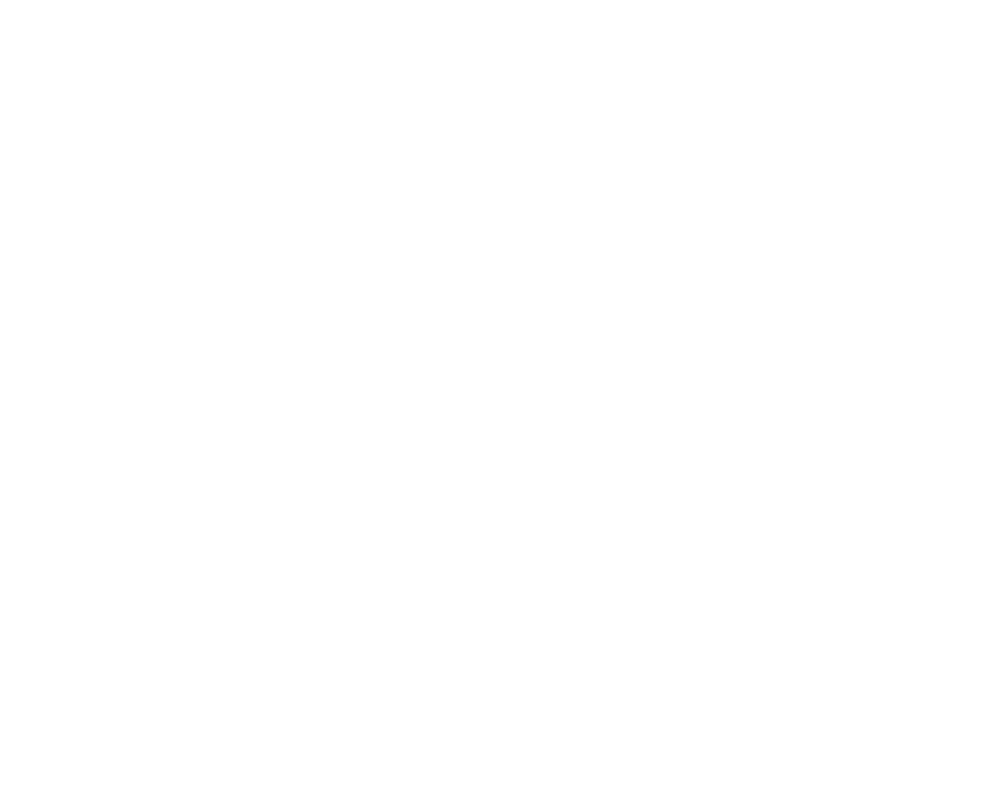
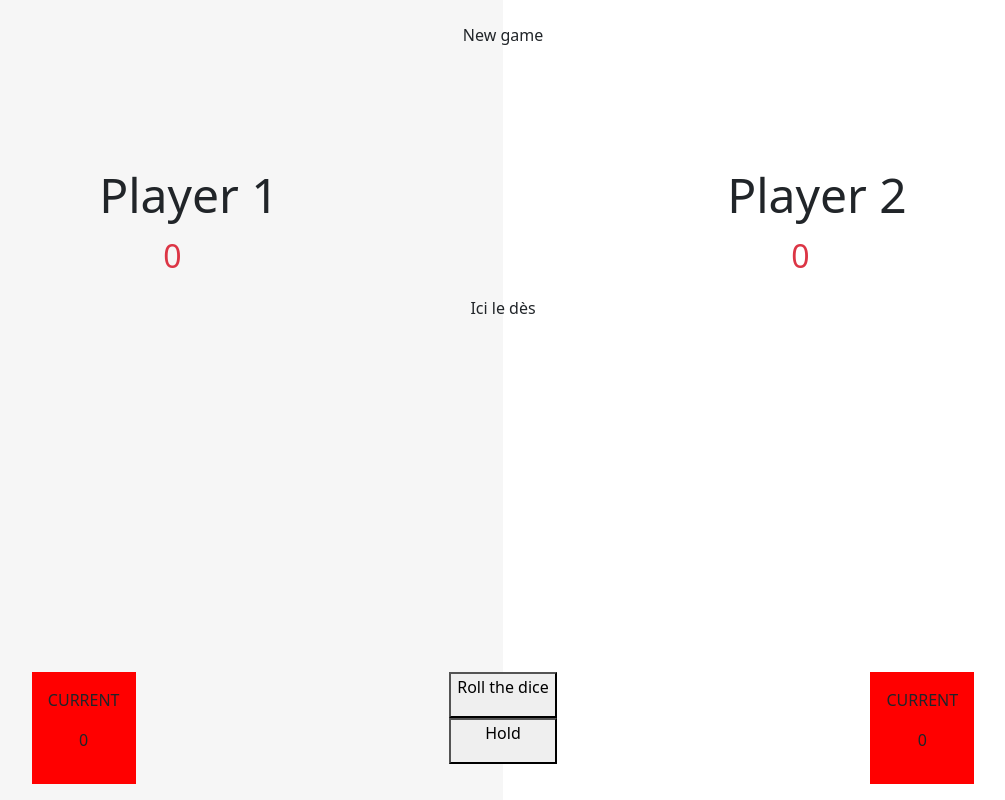
Before and after one commit to BenBzn/BenBzn.github.io, a plain HTML site: page index.html in a window 1280 px wide. Shown: the whole page, without its empty margins (137-1142 px from the left). Drawn offline with nearby package versions, Linux system fonts and the light colour scheme.

Commit message:
write html/starting style

```diff
--- a/index.html
+++ b/index.html
@@ -4,9 +4,77 @@
     <meta charset="UTF-8">
     <meta http-equiv="X-UA-Compatible" content="IE=edge">
     <meta name="viewport" content="width=device-width, initial-scale=1.0">
+    <link href="https://cdn.jsdelivr.net/npm/bootstrap@5.0.2/dist/css/bootstrap.min.css" rel="stylesheet" integrity="sha384-EVSTQN3/azprG1Anm3QDgpJLIm9Nao0Yz1ztcQTwFspd3yD65VohhpuuCOmLASjC" crossorigin="anonymous">
+    <link href="style.css" rel="stylesheet" type="text/css">
     <title>Dice game</title>
 </head>
 <body>
+    <!--new game button-->
+    <header class="d-flex justify-content-center newgame">
+        <button id="newgame" class="btn justify-content-center mt-3 startBtn">
+            New game
+        </button>
+    </header>
+    <!--Players display-->
+    <main class="container-fluid d-flex justify-content-around">
+        <div class="player1">
+            <h2>Player 1</h2>
+            <p id="globalScore1" class="text-danger">0</p>
+        </div>
+        <div class="player2">
+            <h2>Player 2</h2>
+            <p id="globalScore2" class="text-danger">0</p>
+        </div>
+    </main>
+    <!--Dice-->
+    <div id="dice" class="dicezone d-flex justify-content-center">
+        Ici le dès
+    </div>
+    <!--Players scores && game's command-->
+    <section class="scoreSection container-fluid d-flex justify-content-around">
+        <div class="currentScore1 p-3">
+            <p class="text-center">CURRENT</p>
+            <p id="currentScore1" class="text-center">0</p>
+        </div>
+        <div class="gameBtn d-flex flex-column">
+            <button id="btnRun">
+                <p>Roll the dice</p>
+            </button>
+            <button id="btnHold">
+                <p>Hold</p>
+            </button>
+        </div>
+        <div class="currentScore2 p-3">
+            <p class="text-center">CURRENT</p>
+            <p id="currentScore2" class="text-center">0</p>
+        </div>
+    </section>
 
+
+
+
+
+
+
+
+
+
+
+
+
+
+
+
+
+
+
+
+
+
+
+
+
+<script src="https://cdn.jsdelivr.net/npm/bootstrap@5.0.2/dist/js/bootstrap.bundle.min.js" integrity="sha384-MrcW6ZMFYlzcLA8Nl+NtUVF0sA7MsXsP1UyJoMp4YLEuNSfAP+JcXn/tWtIaxVXM" crossorigin="anonymous"></script>
+<script src="script.js"></script>
 </body>
 </html>
--- a/style.css
+++ b/style.css
@@ -0,0 +1,26 @@
+body {
+    background: linear-gradient(to right, #F6F6F6 0% 50%, white 50% 0%);
+    height: 100vh;
+    width: 100vw;
+    overflow: hidden
+}
+
+h2 {
+    font-size: 3rem;
+    margin-top: 7rem;
+}
+
+#globalScore1, #globalScore2 {
+    font-size: 2rem;
+    margin-left: 2em;
+}
+
+.currentScore1, .currentScore2 {
+    margin-bottom: 1em;
+    background-color: red; /*Temp color*/
+}
+
+.scoreSection {
+    position: fixed;
+    bottom: 0;
+}
```
